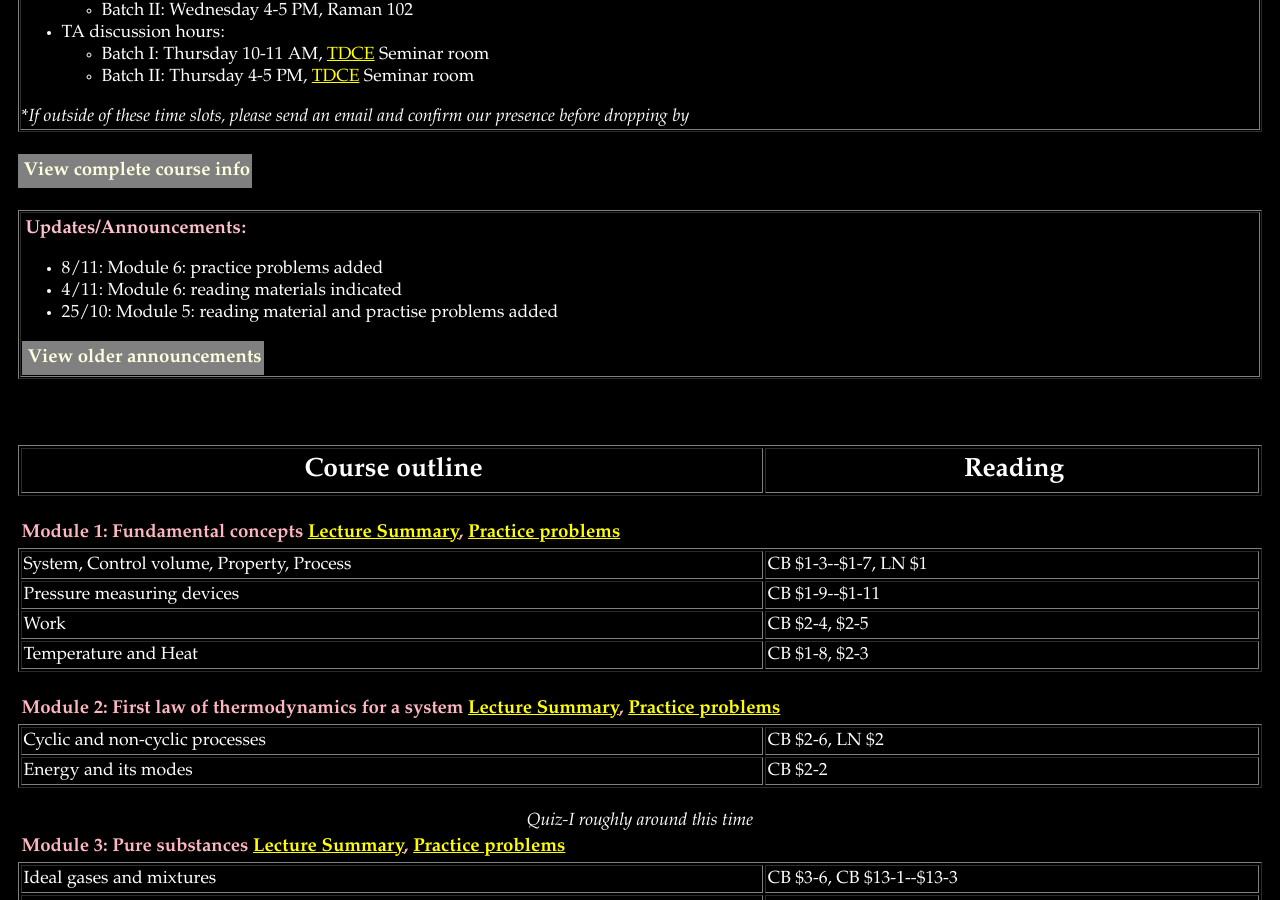
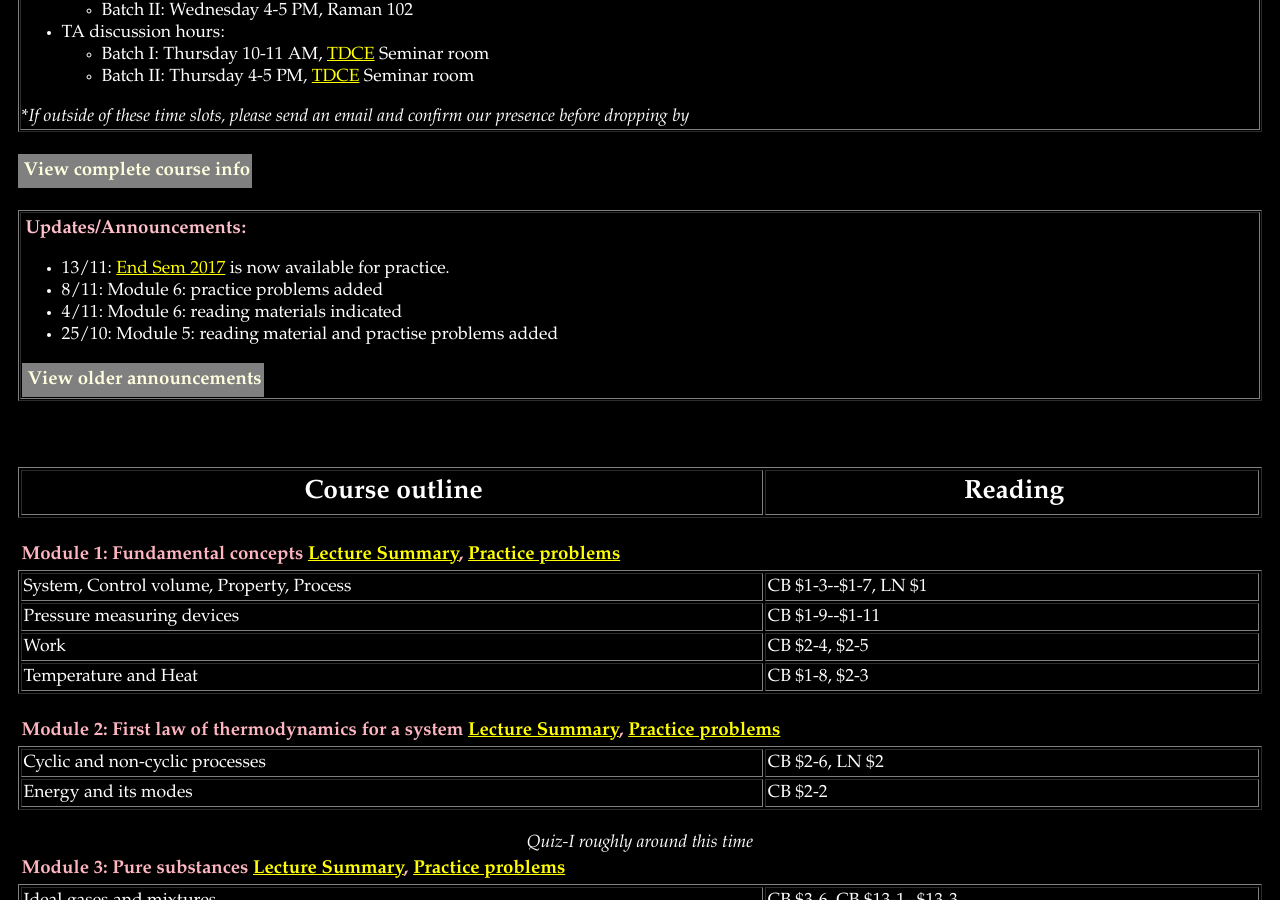
Before and after one commit to krithikasivaram/krithikasivaram.github.io, a Jekyll site: the page teaching/ME1100_Jul_Nov_2019.html, which Jekyll copies as it is, in a window 1280 px wide and 900 px high, scrolled down 459 px. Built offline with Jekyll 4.4.1, drawn with Linux system fonts in a browser that asks for light colours.

Commit message:
adding end sem 2017

```diff
--- a/teaching/ME1100_Jul_Nov_2019.html
+++ b/teaching/ME1100_Jul_Nov_2019.html
@@ -177,7 +177,7 @@ Email: varuns@iitm.ac.in </li>
 <h3> Grading policy: </h3>
 <ul> <li> Quiz-I: 20% </li>
 	 <li> Quiz-II: 20% </li>
-	 <li> End semester exam: 60% </li>
+	 <li> End semester exam: 60% <a href="https://owncloud.iitm.ac.in/index.php/s/cKbOmCy0bS8yhS1" target="_blank">End Sem 2017</a></li>
 </ul>
 
 <h3> Questions?</h3>
@@ -202,6 +202,7 @@ Email: varuns@iitm.ac.in </li>
 <h3> <font color="pink">
 Updates/Announcements:</font></h3>
 <ul>
+	<li>13/11: <a href="https://owncloud.iitm.ac.in/index.php/s/cKbOmCy0bS8yhS1" target="_blank">End Sem 2017</a> is now available for practice. </li>
 	<li>8/11: Module 6: practice problems added
 	<li>4/11: Module 6: reading materials indicated
 	<li>25/10: Module 5: reading material and practise problems added
```
